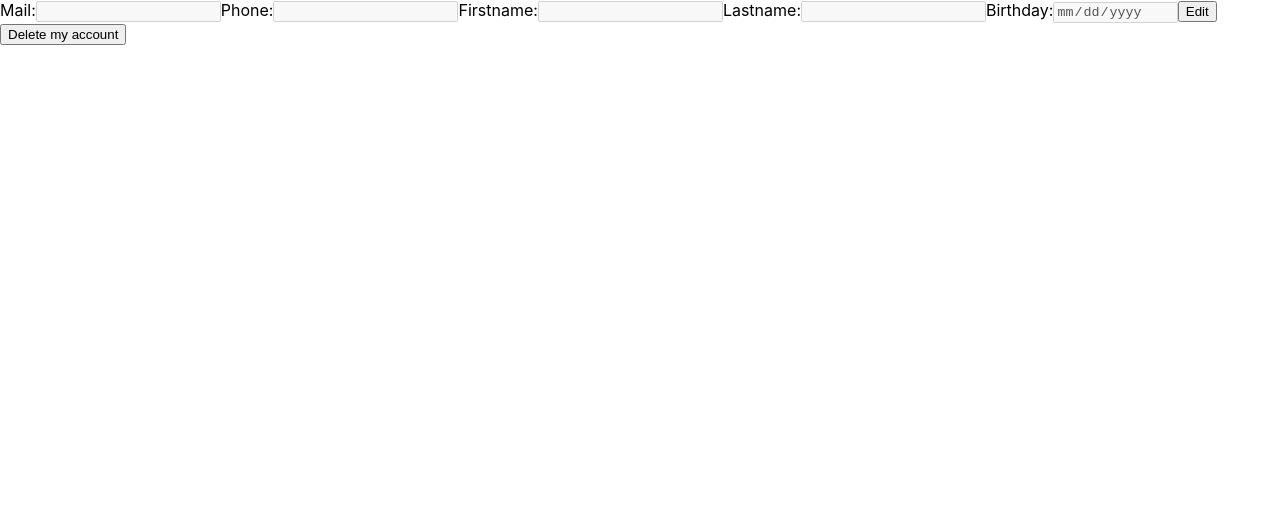
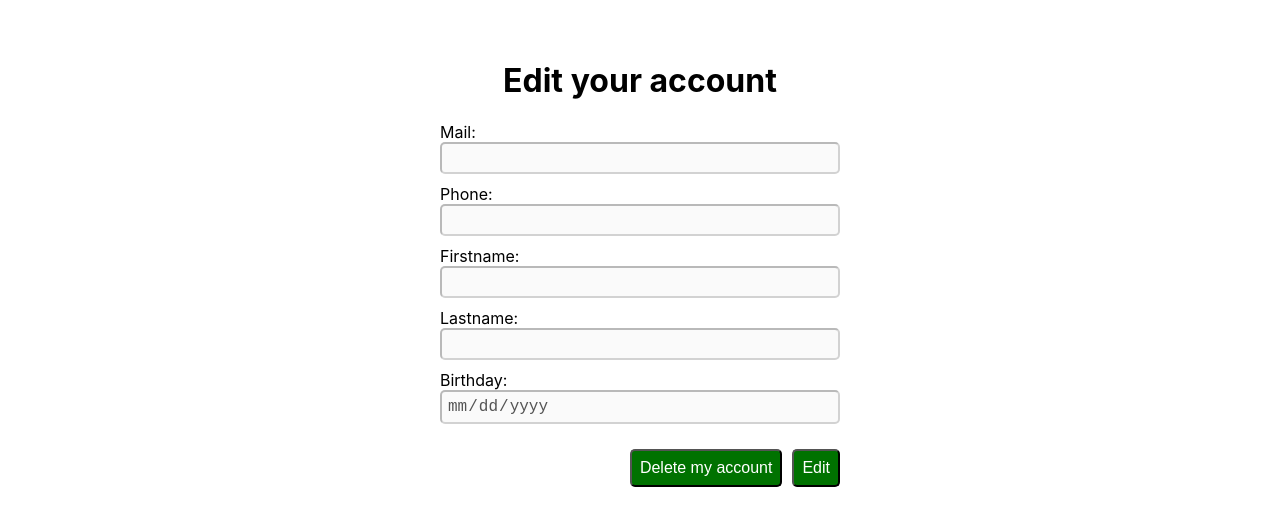
Before and after one commit to JesperHagman/baloo, a Next.js app: page /account-editor in a window 1280 px wide. Shown: the top 526 px of the page. Built offline with nearby package versions, Linux system fonts and the light colour scheme.

Commit message:
styling v1 done

```diff
--- a/pages/account-editor.js
+++ b/pages/account-editor.js
@@ -1,4 +1,5 @@
 import {useState} from "react";
+import styles from '../styles/account-editor.module.css'
 
 export default function Editor () {
     const [disabled, setDisabled] = useState('disabled')
@@ -18,26 +19,28 @@ export default function Editor () {
         e.preventDefault()
     }
     return (
-        <div>
-        <form onSubmit={handleSubmit}>
+        <div className={styles.wrapper}>
+            <h1>Edit your account</h1>
+            <form onSubmit={handleSubmit} className={styles.form}>
                 <label htmlFor="email">Mail:</label>
-           <input type="email" name="email" disabled={disabled}/>
+                <input className={styles.input} type="email" name="email" disabled={disabled}/>
 
                 <label htmlFor="phone">Phone:</label>
-           <input type="text" name="phone" id="phone" disabled={disabled}/>
+                <input className={styles.input} type="text" name="phone" id="phone" disabled={disabled}/>
 
                 <label htmlFor="fName">Firstname:</label>
-           <input type="text" name="fName" id="fName" disabled={disabled}/>
+                <input className={styles.input} type="text" name="fName" id="fName" disabled={disabled}/>
 
                 <label htmlFor="lName">Lastname:</label>
-           <input type="text" name="lName" id="lName" disabled={disabled}/>
+                <input className={styles.input} type="text" name="lName" id="lName" disabled={disabled}/>
 
                 <label htmlFor="bday">Birthday:</label>
-           <input type="date" name="bday" id="bday" disabled={disabled}/>
+                <input className={styles.input} type="date" name="bday" id="bday" disabled={disabled}/>
 
-           <button onClick={() => handleClick(disabled)}>{btnName}</button>
-
-            <button>Delete my account</button>
+                <div className={styles.btn_wrapper}>
+                    <button className={styles.btn} onClick={() => handleClick(disabled)}>{btnName}</button>
+                    <button className={styles.btn}>Delete my account</button>
+                </div>
             </form>
         </div>
     )
--- /dev/null
+++ b/styles/account-editor.module.css
@@ -0,0 +1,39 @@
+.form{
+    margin: 20px auto;
+    width:400px;
+    display: flex;
+    flex-direction: column;
+}
+.input{
+    padding: 5px;
+    margin-bottom: 10px;
+    border-radius: 5px;
+}
+.wrapper{
+    margin:0 auto;
+    padding: 40px;
+}
+.wrapper h1{
+    text-align: center;
+}
+.wrapper p,
+.wrapper input,
+.wrapper label{
+    font-size: 16px;
+}
+.btn{
+    width:fit-content;
+    padding: 8px;
+    border-radius: 5px;
+    font-size: 16px;
+    cursor: pointer;
+    background-color: rgb(0, 114, 0);
+    color:white;
+}
+.btn_wrapper{
+    margin-top:15px;
+    display: flex;
+    flex-direction: row-reverse;
+    justify-content: flex-start;
+    gap:10px
+}
```
Lines whose indentation alone changed are shown as unchanged.
